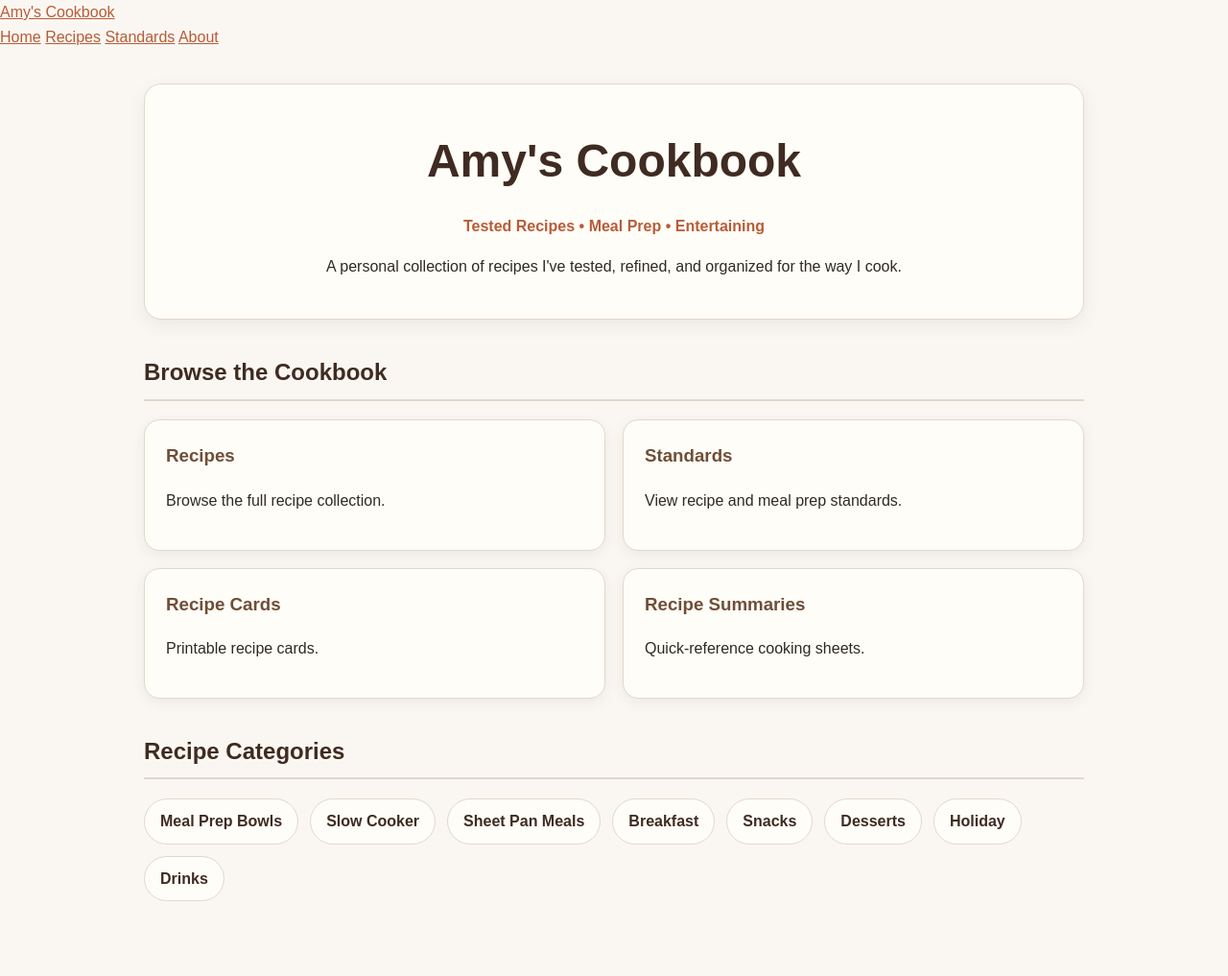
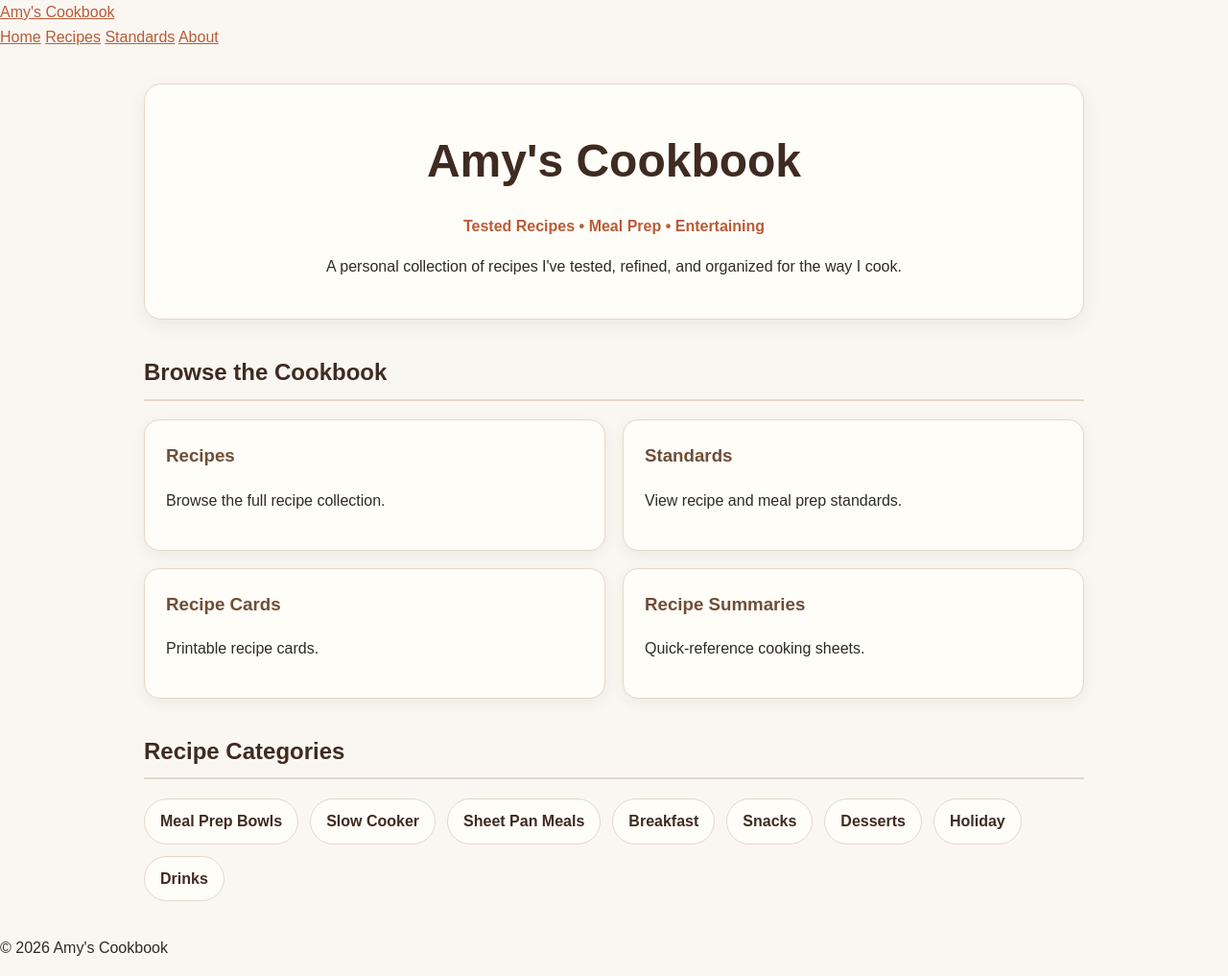
Before and after one commit to Ridiculous2d/Cookbook, a Jekyll site: the page built from index.html, in a window 1280 px wide. Shown: the whole page at 96% size. Built offline with Jekyll 4.4.1, drawn with Linux system fonts in a browser that asks for light colours; before the commit the page ends 975 px from its top, so only the background shows below that; some of the changed lines change nothing that is shown.

Commit message:
Update default.html

```diff
--- a/_layouts/default.html
+++ b/_layouts/default.html
@@ -1,11 +1,16 @@
-<!doctype html>
+<!DOCTYPE html>
 <html lang="en">
+
 <head>
+
     <meta charset="utf-8">
-  <title>{{ page.title | default: site.title }}</title>
+
+    <title>{{ page.title }} | {{ site.title }}</title>
+
     <meta name="viewport" content="width=device-width, initial-scale=1">
 
     <link rel="stylesheet" href="{{ '/assets/css/style.css' | relative_url }}">
+
 </head>
 
 <body>
@@ -13,8 +18,13 @@
 {% include navigation.html %}
 
 <main>
+
 {{ content }}
+
 </main>
 
+{% include footer.html %}
+
 </body>
+
 </html>
```
Lines whose indentation alone changed are shown as unchanged.
